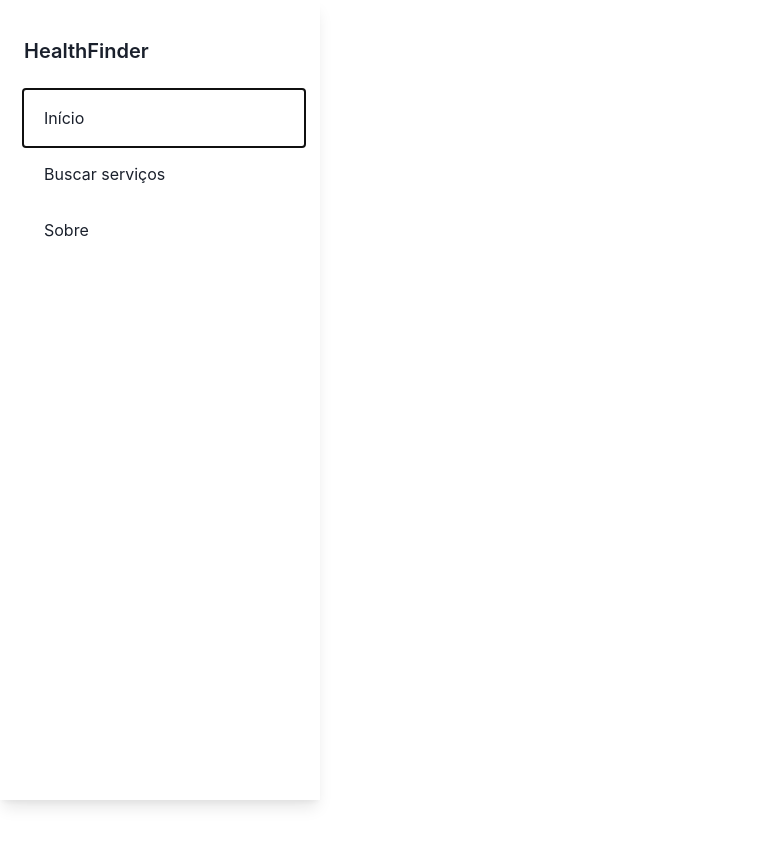
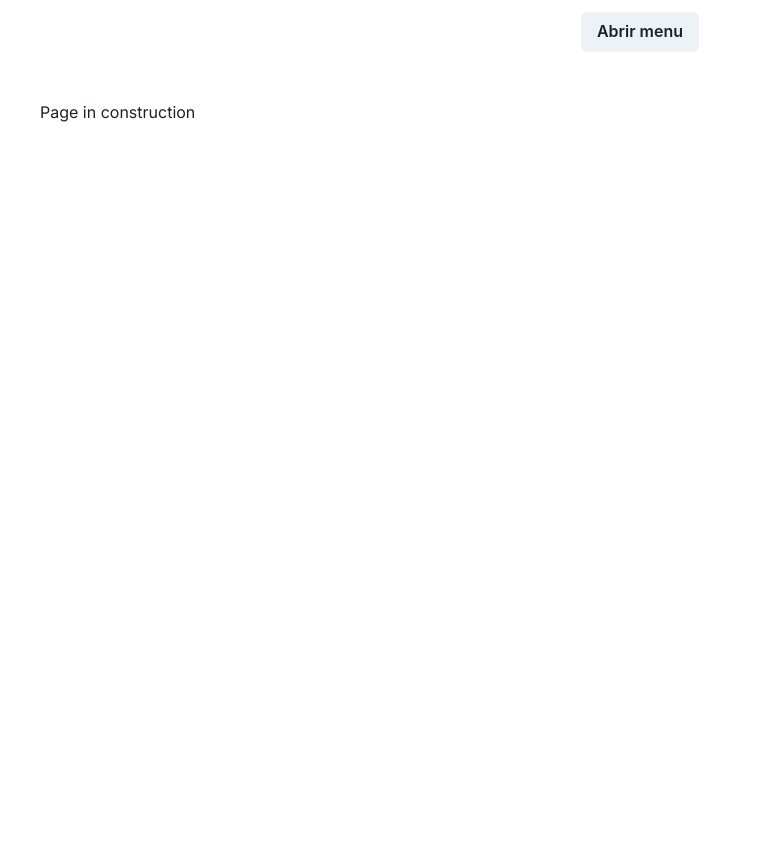
Before and after one commit to Dev-Murilo/health-finder, a Next.js app: page / in a window 1280 px wide. Shown: the top 846 px of the page, without its empty margins (0-759 px from the left). Before the commit the page ends 800 px from the top, so only its background shows below. Built offline with nearby package versions, Linux system fonts and the light colour scheme.

Commit message:
refactor: side bar component

```diff
--- a/components/sidebar/side-bar.tsx
+++ b/components/sidebar/side-bar.tsx
@@ -1,21 +1,58 @@
 import {
   Box,
+  Button,
   Drawer,
   DrawerBody,
+  DrawerCloseButton,
   DrawerContent,
   DrawerHeader,
   useDisclosure,
+  VStack,
+  StackProps,
+  BoxProps,
 } from "@chakra-ui/react";
+import React from "react";
 import { SideLink } from "./side-link";
 
-export function SideBar() {
-  const { isOpen, onClose } = useDisclosure({
-    isOpen: true,
-  });
+export interface SideBarProps {
+  children: React.ReactNode;
+}
 
-  return (
-    <Drawer placement="left" onClose={onClose} isOpen={isOpen}>
+export function SideBar({ children }: SideBarProps) {
+  const { isOpen, onClose, onOpen } = useDisclosure();
+
+  const styles: {
+    box: BoxProps;
+    VStack: StackProps;
+  } = {
+    box: {
+      display: "flex",
+      alignSelf: "start",
+      height: "100vh",
+      width: "100vw",
+      p: 10,
+    },
+    VStack: {
+      pt: 3,
+      align: "center",
+    },
+  };
+
+  return isOpen ? (
+    <VStack {...styles.VStack}>
+      <Button type="button" onClick={onClose} data-testid="close-menu-button">
+        Fechar menu
+      </Button>
+      <Box {...styles.box}>{children}</Box>
+      <Drawer
+        placement="left"
+        onClose={onClose}
+        isOpen={isOpen}
+        isFullHeight
+        closeOnOverlayClick={false}
+      >
         <DrawerContent py={5}>
+          <DrawerCloseButton />
           <DrawerHeader>HealthFinder</DrawerHeader>
           <DrawerBody>
             <Box w="full" pos="fixed" h="full">
@@ -26,5 +63,13 @@ export function SideBar() {
           </DrawerBody>
         </DrawerContent>
       </Drawer>
+    </VStack>
+  ) : (
+    <VStack {...styles.VStack}>
+      <Button type="button" onClick={onOpen} data-testid="open-menu-button">
+        Abrir menu
+      </Button>
+      <Box {...styles.box}>{children}</Box>
+    </VStack>
   );
 }
--- a/pages/_app.tsx
+++ b/pages/_app.tsx
@@ -6,8 +6,9 @@ import { SideBar } from "components/sidebar/side-bar";
 export default function App({ Component, pageProps }: AppProps) {
   return (
     <ChakraProvider>
-      <SideBar />
-      <Component {...pageProps} />
+      <SideBar>
+        <Component {...pageProps} />
+      </SideBar>
     </ChakraProvider>
   );
 }
```
Lines whose indentation alone changed are shown as unchanged.
